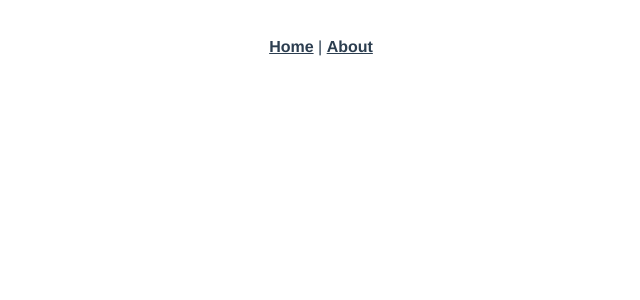
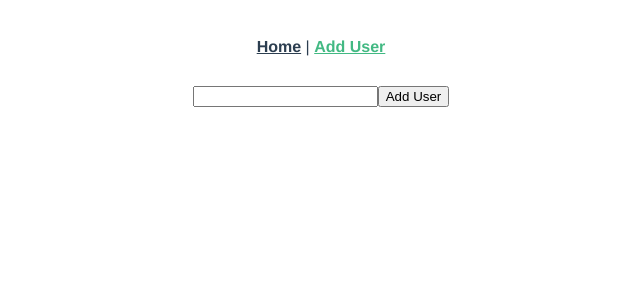
Before and after one commit to gravy-11/vue-validation-samples, a Vue app: page /user/new in a window 1280 px wide. Before the commit this address had no page. Shown: the top 300 px of the page, without its empty margins (319-959 px from the left). Built offline with nearby package versions, Linux system fonts and the light colour scheme.

Commit message:
vee-validateチュートリアル1

```diff
--- a/package.json
+++ b/package.json
@@ -8,6 +8,7 @@
     "lint": "vue-cli-service lint"
   },
   "dependencies": {
+    "vee-validate": "^4.5.5",
     "vue": "^3.0.0",
     "vue-router": "^4.0.0-0"
   },
--- a/src/App.vue
+++ b/src/App.vue
@@ -1,7 +1,7 @@
 <template>
   <div id="nav">
     <router-link to="/">Home</router-link> |
-    <router-link to="/about">About</router-link>
+    <router-link :to="{ name: 'UserNew' }">Add User</router-link>
   </div>
   <router-view />
 </template>
--- a/src/router/index.ts
+++ b/src/router/index.ts
@@ -1,5 +1,11 @@
-import { createRouter, createWebHistory, RouteRecordRaw } from "vue-router";
+import {
+  createRouter,
+  createWebHistory,
+  RouteRecordRaw,
+  RouterView,
+} from "vue-router";
 import Home from "../views/Home.vue";
+import UserNew from "../views/UserNew.vue";
 
 const routes: Array<RouteRecordRaw> = [
   {
@@ -8,13 +14,15 @@ const routes: Array<RouteRecordRaw> = [
     component: Home,
   },
   {
-    path: "/about",
-    name: "About",
-    // route level code-splitting
-    // this generates a separate chunk (about.[hash].js) for this route
-    // which is lazy-loaded when the route is visited.
-    component: () =>
-      import(/* webpackChunkName: "about" */ "../views/About.vue"),
+    path: "/user",
+    component: RouterView,
+    children: [
+      {
+        path: "new",
+        name: "UserNew",
+        component: UserNew,
+      },
+    ],
   },
 ];
 
--- a/src/views/About.vue
+++ /dev/null
@@ -1,5 +0,0 @@
-<template>
-  <div class="about">
-    <h1>This is an about page</h1>
-  </div>
-</template>
--- /dev/null
+++ b/src/views/UserNew.vue
@@ -0,0 +1,40 @@
+<template>
+  <Form @submit="onSubmit">
+    <Field type="email" name="email" :rules="validateEmail" />
+    <ErrorMessage name="email" />
+    <button submit>Add User</button>
+  </Form>
+</template>
+
+<script lang="ts">
+import { defineComponent } from "vue";
+import { Form, Field, ErrorMessage } from "vee-validate";
+
+export default defineComponent({
+  components: {
+    Form,
+    Field,
+    ErrorMessage,
+  },
+  setup() {
+    const onSubmit = (values: any): void => console.log(values);
+
+    const validateEmail = (value: string): string | true => {
+      if (!value) {
+        return "This field is required.";
+      }
+
+      // if the field is not a valid email
+      const regex = /^[A-Z0-9._%+-]+@[A-Z0-9.-]+\.[A-Z]{2,4}$/i;
+      if (!regex.test(value)) {
+        return "This field must be a valid email";
+      }
+
+      return true;
+    };
+    return { onSubmit, validateEmail };
+  },
+});
+</script>
+
+<style scoped></style>
```
Also changed, not shown: 1 other file (tests, documents, lock files or other folders).
